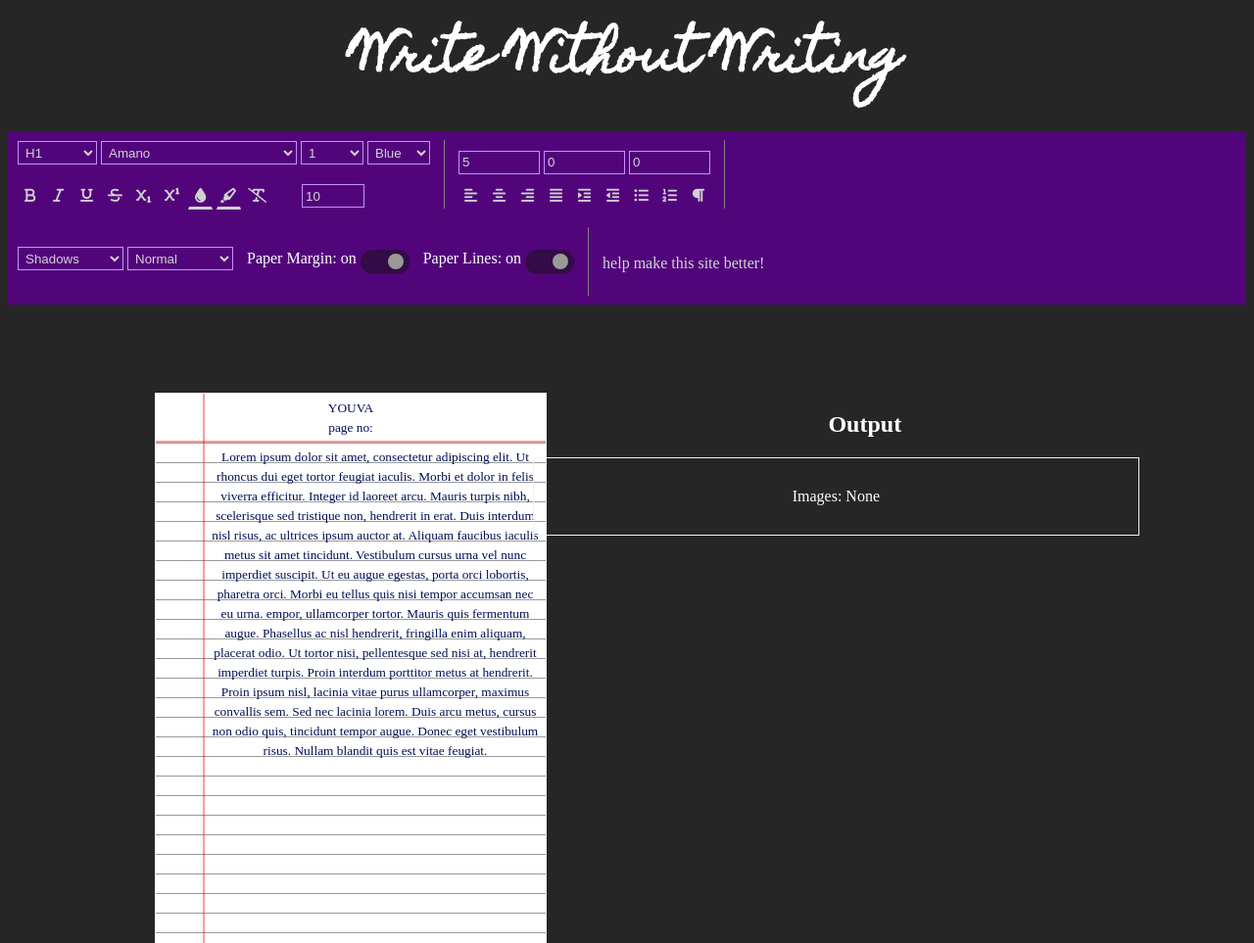
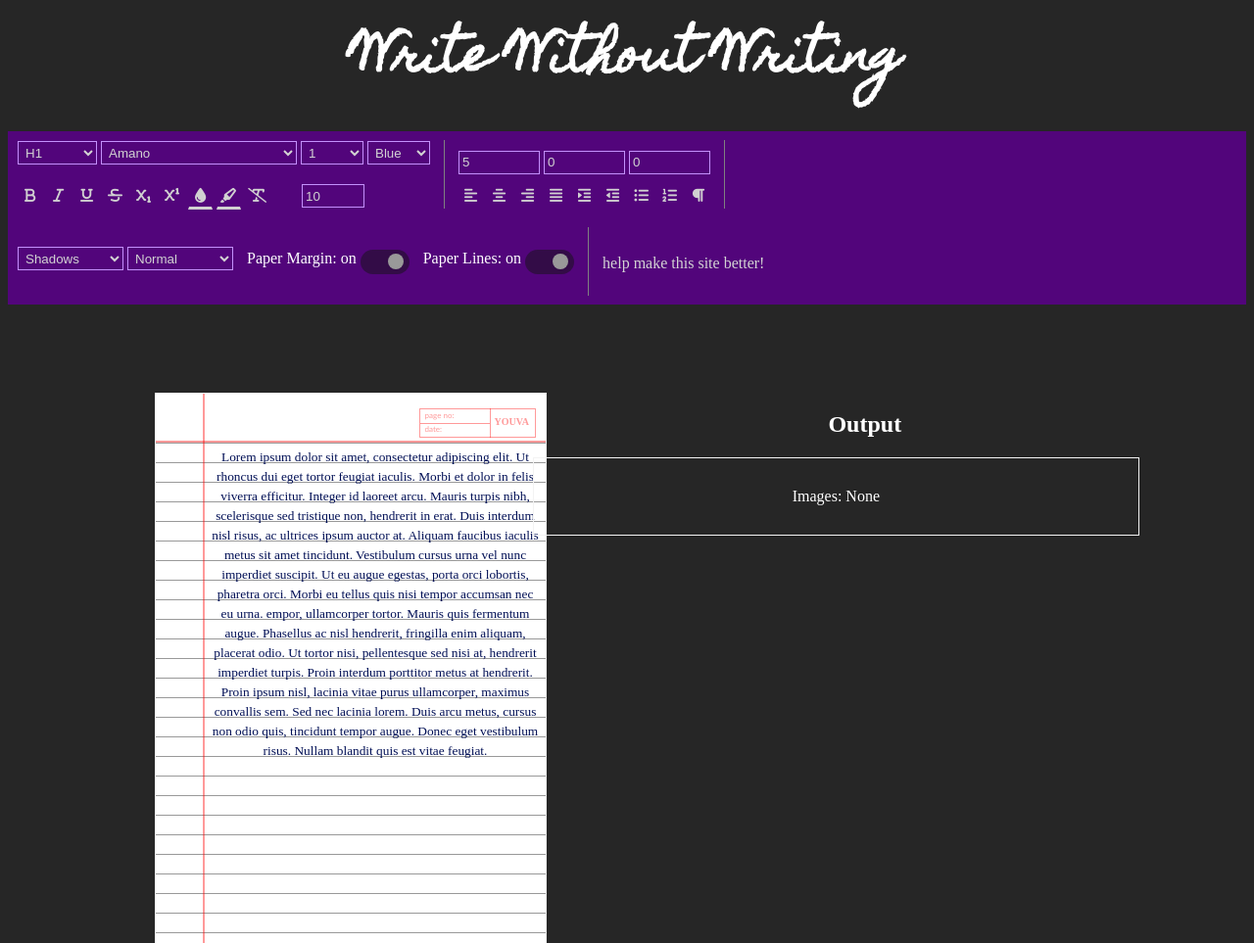
Before and after one commit to ParthNikam/Write-Without-Writing, a website with bundled scripts: page index.html in a window 1280 px wide. Shown: the top 963 px of the page at 98% size. Built offline with nearby package versions, Linux system fonts and the light colour scheme; a web font is replaced by a local one.

Commit message:
Update index.css

```diff
--- a/css/index.css
+++ b/css/index.css
@@ -174,6 +174,57 @@ body {
     display: block;
     overflow-y: auto;
   }
+
+  .square-box{
+    position: relative;
+    border: 1px solid rgba(255, 0, 0, .4);
+    width: 30%;
+    height: 30px;
+    font-size:8px;
+    color: rgba(255, 0, 0, .4);
+    line-height:5px;
+    margin-top: 10px;
+    margin-right: 10px;
+    float: right;
+  }
+
+   .youva-logo{
+      position: relative;
+      font-family: "MV Boli";
+      font-weight: bold;
+      font-size:10px;
+      color: rgba(255, 0, 0, .4);
+      text-align: center;
+      top:10px;
+      padding-left: 70px;
+      line-height: 5px;
+
+    }
+
+    .square-date{
+      text-align: left;
+      position: relative;
+      font-family: "calibri";
+      margin-right:45px;
+      padding-left: 5px;
+      padding-bottom: 6px;
+      padding-top: 3px;
+      bottom: 6px;
+      border-right: 1px solid rgba(255, 0,0,.4);
+    }
+
+    .square-page{
+      position: relative;
+      text-align: left;
+      font-family: "calibri";
+      margin-right:45px;
+      padding-left: 5px;
+      padding-bottom: 5px;
+      padding-top: 5px;
+      bottom:6px;
+      border-bottom: 1px solid rgba(255, 0,0,.4);
+      border-right: 1px solid rgba(255, 0,0,.4);
+    }
 
   .margined .left-margin {
     width: 50px;
```
